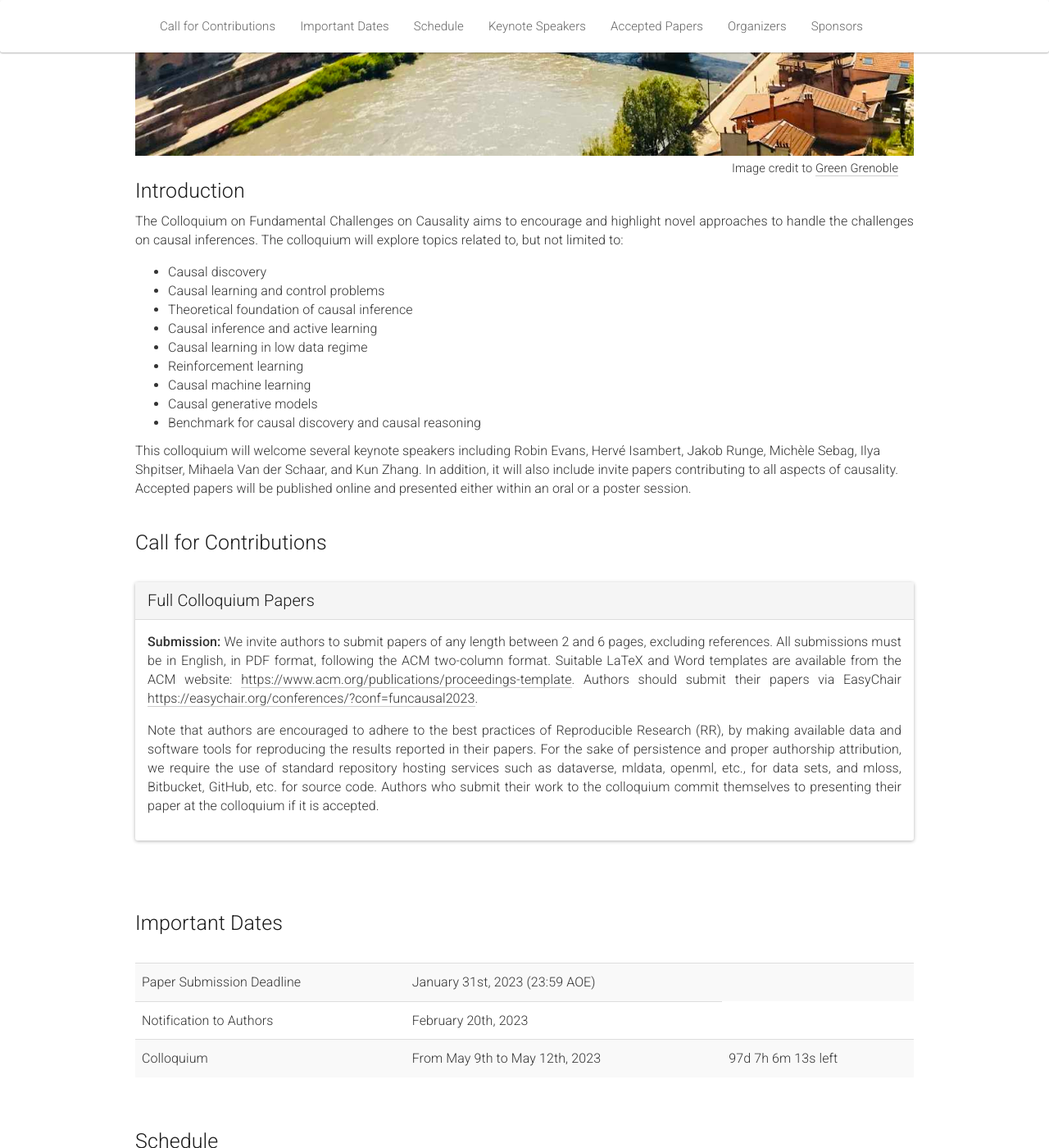
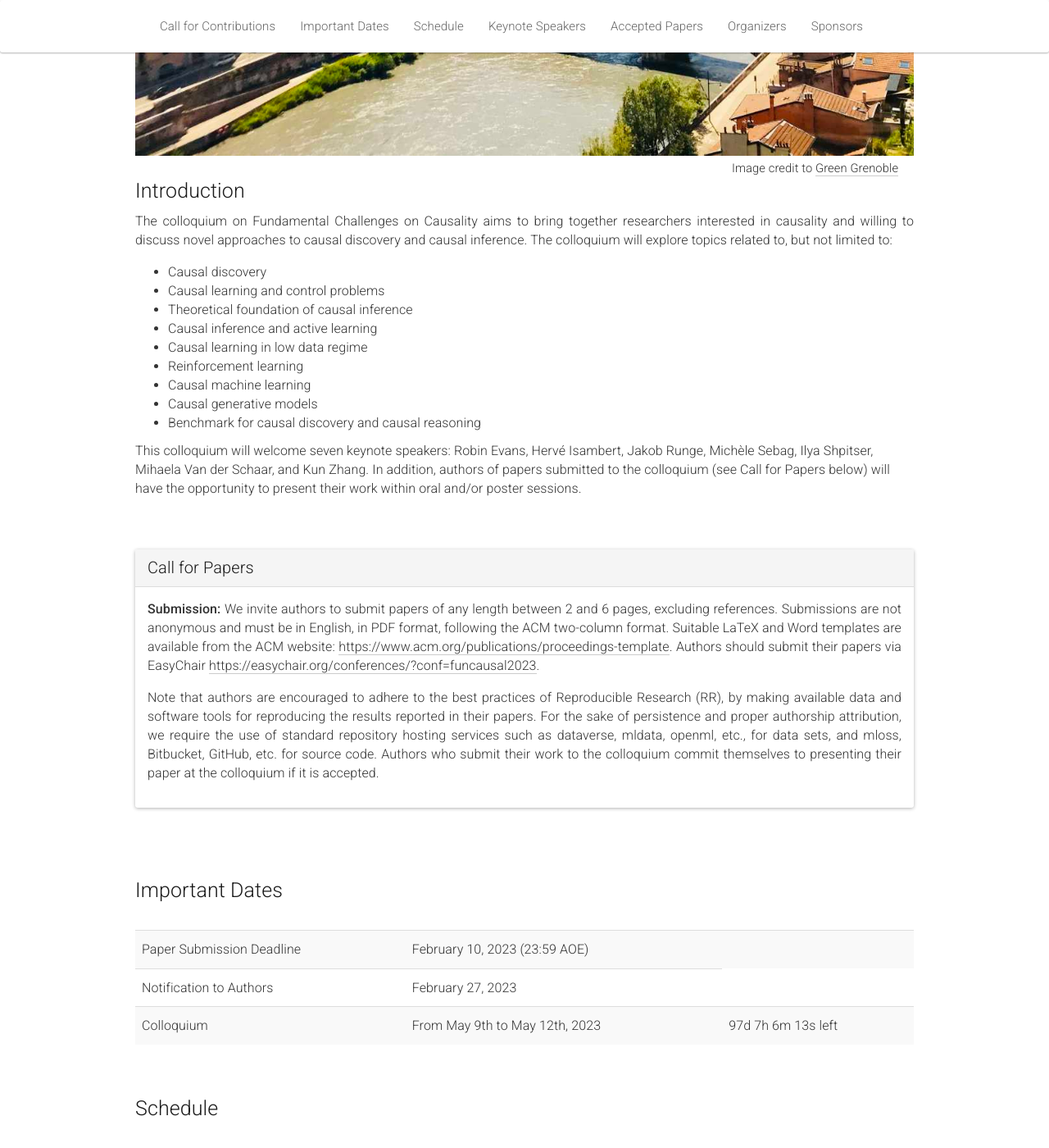
Before and after one commit to quarter-on-causality/quarter-on-causality.github.io, a Jekyll site: the page built from _pages/home_challenges.md, in a window 1280 px wide and 1400 px high, scrolled down 881 px. Shown: the whole window at 82% size. Built offline with Jekyll 4.4.1, drawn with Linux system fonts in a browser that asks for light colours; nearby versions of some CDN libraries.

Commit message:
Update home_challenges.md

```diff
--- a/_pages/home_challenges.md
+++ b/_pages/home_challenges.md
@@ -38,7 +38,7 @@ acknowledgements: ""
 <div class="row">
   <div class="col-xs-12">
     <p>
-    The Colloquium on Fundamental Challenges on Causality aims to encourage and highlight novel approaches to handle the challenges on causal inferences. The colloquium will explore topics related to, but not limited to:
+    The colloquium on Fundamental Challenges on Causality aims to bring together researchers interested in causality and willing to discuss novel approaches to causal discovery and causal inference. The colloquium will explore topics related to, but not limited to:
     </p>
     <ul>
       <li>Causal discovery</li>
@@ -52,23 +52,23 @@ acknowledgements: ""
       <li>Benchmark for causal discovery and causal reasoning</li>
     </ul>
 
-This colloquium will welcome several keynote speakers including Robin Evans, Hervé Isambert, Jakob Runge, Michèle Sebag, Ilya Shpitser, Mihaela Van der Schaar, and Kun Zhang. In addition, it will also include invite papers contributing to all aspects of causality. Accepted papers will be published online and presented either within an oral or a poster session.
+This colloquium will welcome seven keynote speakers: Robin Evans, Hervé Isambert, Jakob Runge, Michèle Sebag, Ilya Shpitser, Mihaela Van der Schaar, and Kun Zhang. In addition, authors of papers submitted to the colloquium (see Call for Papers below) will have the opportunity to present their work within oral and/or poster sessions.
   </div>
 </div>
 <br/>
 
 <div class="row">
   <div class="col-xs-12 panel-group"><a class="anchor" id="cfp"></a>
-    <h2>Call for Contributions</h2>
+    <!-- <h2>Call for Contributions</h2> -->
     <br>
     <div class="panel panel-default">
       <div class="panel-heading" data-toggle="collapse" data-parent="#cfp" href="#call-papers" style="cursor:pointer;">
-        <h3 style="margin:0;">Full Colloquium Papers</h3>
+        <h3 style="margin:0;">Call for Papers</h3>
       </div>
       <div id="call-papers" class="panel-collapse collapse in" data-parent="#cfp">
         <div class="panel-body">
           <p>
-	    <span style="font-weight:500;">Submission:</span> We invite authors to submit papers of any length between 2 and 6 pages, excluding references. All submissions must be in English, in PDF format, following the ACM two-column format. Suitable LaTeX and Word templates are available from the ACM website: <a href="https://www.acm.org/publications/proceedings-template" target="_blank">https://www.acm.org/publications/proceedings-template</a>.
+	    <span style="font-weight:500;">Submission:</span> We invite authors to submit papers of any length between 2 and 6 pages, excluding references. Submissions are not anonymous and must be in English, in PDF format, following the ACM two-column format. Suitable LaTeX and Word templates are available from the ACM website: <a href="https://www.acm.org/publications/proceedings-template" target="_blank">https://www.acm.org/publications/proceedings-template</a>.
 
       Authors should submit their papers via EasyChair <a href="https://easychair.org/conferences/?conf=funcausal2023" target="_blank">https://easychair.org/conferences/?conf=funcausal2023</a>.</p>
       <p>
@@ -92,12 +92,12 @@ This colloquium will welcome several keynote speakers including Robin Evans, Her
       <tbody>
         <tr>
           <td>Paper Submission Deadline</td>
-          <td>January 31st, 2023 (23:59 AOE)</td>
+          <td>February 10, 2023 (23:59 AOE)</td>
 	        <td><span class="countdown" reference="01 February 2023 13:59:59 UTC"></span></td>
         </tr>
         <tr>
           <td>Notification to Authors</td>
-          <td>February 20th, 2023</td>
+          <td>February 27, 2023</td>
         </tr>
         <tr>
           <td>Colloquium</td>
```
